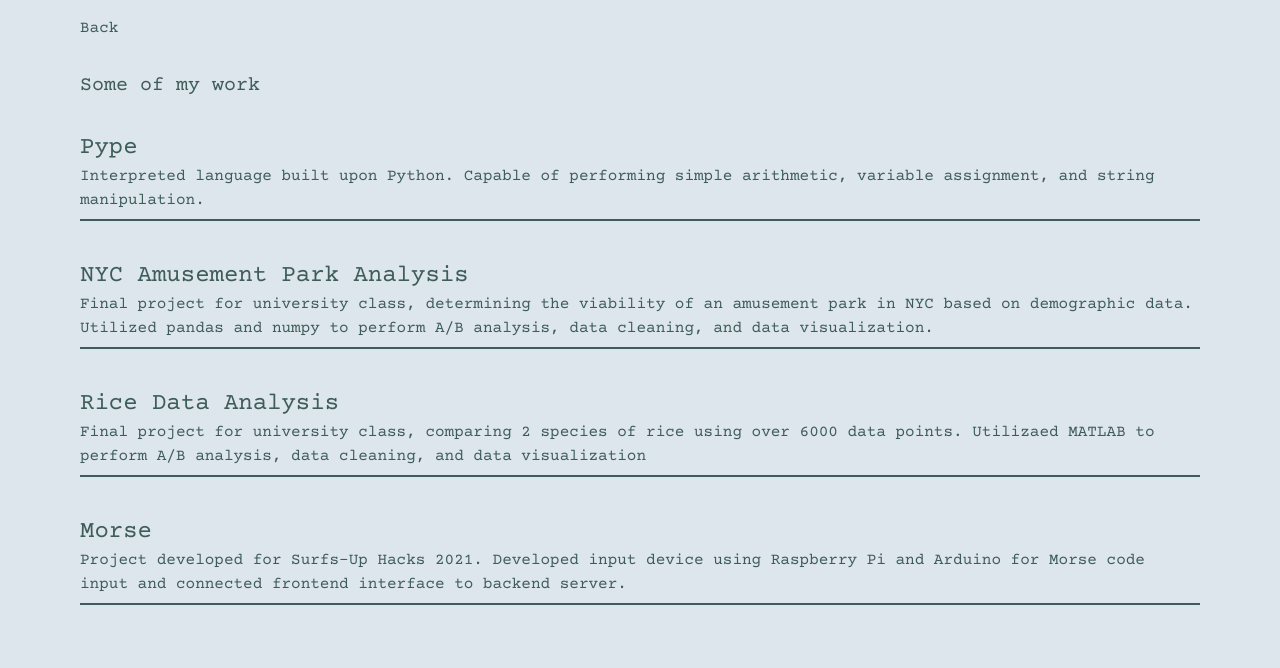
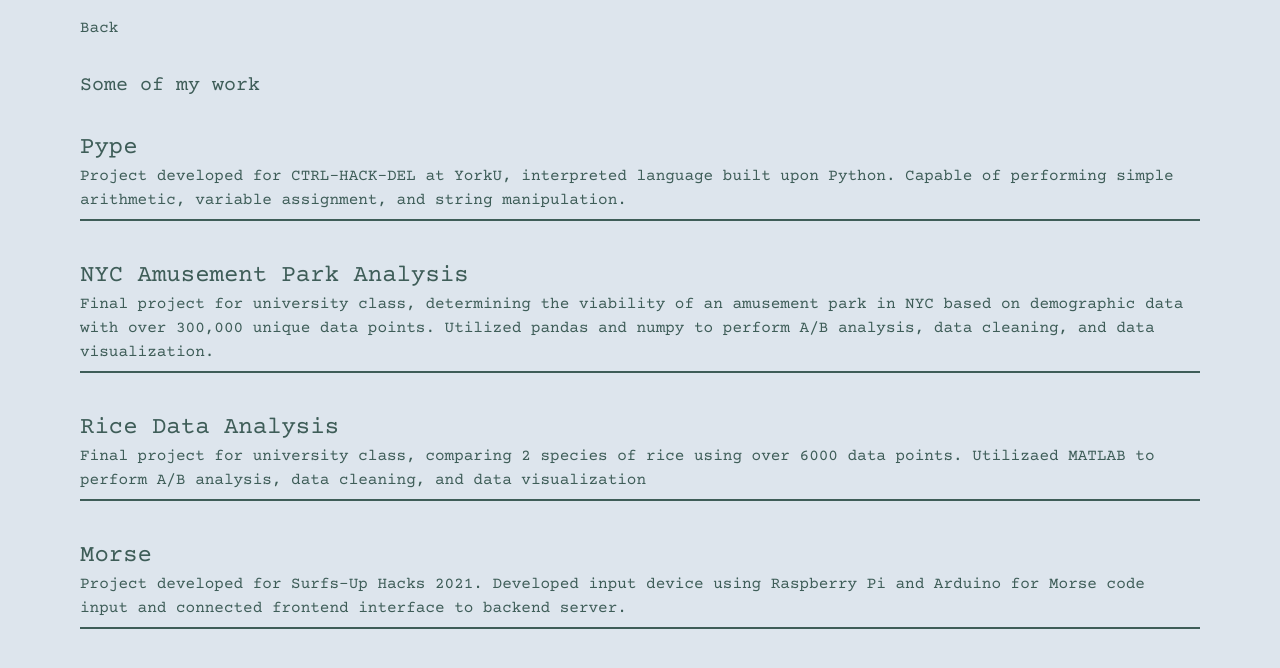
Before and after one commit to ChengAaron/PersonalWebsite, a React (Vite) app: page /projects in a window 1280 px wide. Shown: the top 668 px of the page. Built offline with nearby package versions, Linux system fonts and the light colour scheme.

Commit message:
minor update

```diff
--- a/src/components/constants.js
+++ b/src/components/constants.js
@@ -33,9 +33,9 @@ export const onePieceDecks = [
 ]
 
 export const projects = [
-    {projectName: "Pype", projectLink: "https://github.com/RickyuXen/CHDHack", projectDesc: "Interpreted language built upon Python. Capable of performing simple arithmetic, variable assignment, and string manipulation."},
-    {projectName: "NYC Amusement Park Analysis", projectLink: "https://github.com/ChengAaron/1130-Final", projectDesc: "Final project for university class, determining the viability of an amusement park in NYC based on demographic data. Utilized pandas and numpy to perform A/B analysis, data cleaning, and data visualization."},
-    {projectName: "Rice Data Analysis", projectLink:"", projectDesc: "Final project for university class, comparing 2 species of rice using over 6000 data points. Utilizaed MATLAB to perform A/B analysis, data cleaning, and data visualization"},
+    {projectName: "Pype", projectLink: "https://github.com/RickyuXen/CHDHack", projectDesc: "Project developed for CTRL-HACK-DEL at YorkU, interpreted language built upon Python. Capable of performing simple arithmetic, variable assignment, and string manipulation."},
+    {projectName: "NYC Amusement Park Analysis", projectLink: "https://github.com/ChengAaron/1130-Final", projectDesc: "Final project for university class, determining the viability of an amusement park in NYC based on demographic data with over 300,000 unique data points. Utilized pandas and numpy to perform A/B analysis, data cleaning, and data visualization."},
+    {projectName: "Rice Data Analysis", projectLink:"https://docs.google.com/document/d/16CW2PEl3zqXL-1toXJl6C3nGrn50e9VXkvEMc-DK5xc/edit?usp=sharing", projectDesc: "Final project for university class, comparing 2 species of rice using over 6000 data points. Utilizaed MATLAB to perform A/B analysis, data cleaning, and data visualization"},
     {projectName: "Morse", projectLink: "https://github.com/Surfs-Up", projectDesc: "Project developed for Surfs-Up Hacks 2021. Developed input device using Raspberry Pi and Arduino for Morse code input and connected frontend interface to backend server."}
 ]
 
```
